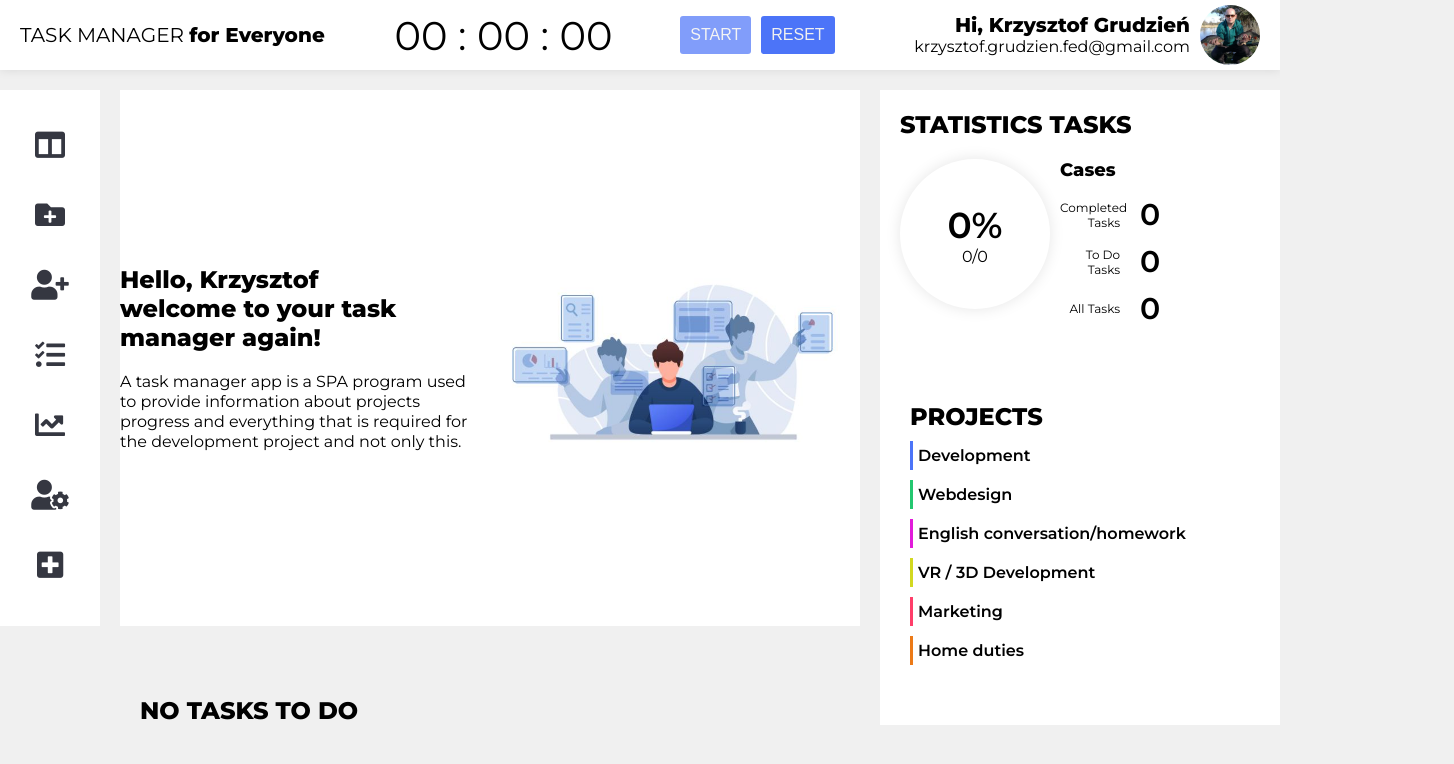
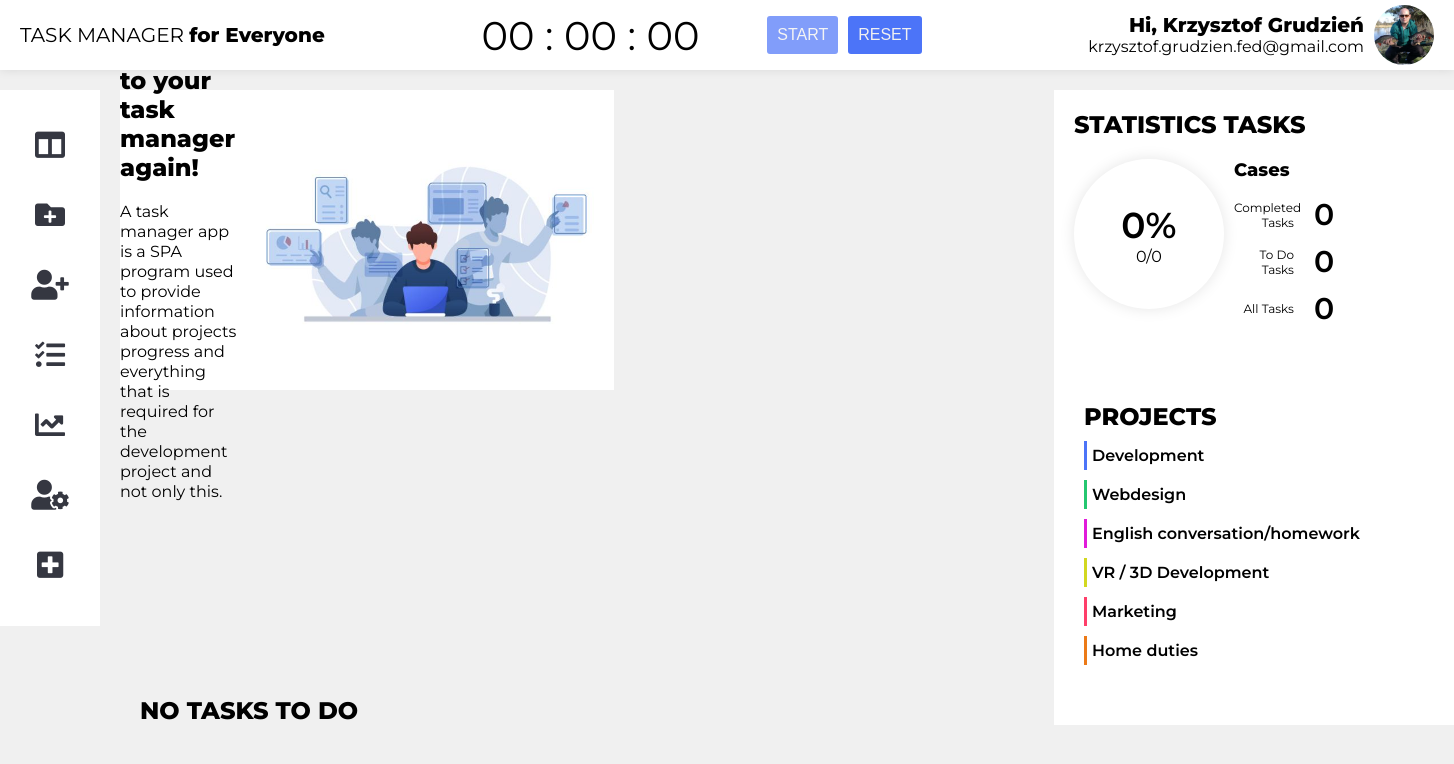
Before and after one commit to KrzysztofGrudzien/React-To-Do-App, a React (Create React App) app: page /tasks in a window 1280 px wide. Shown: the top 764 px of the page, 1454 px wide, since content can reach past the window. Built offline with nearby package versions, Linux system fonts and the light colour scheme.

Commit message:
change height and remove grid-area name

```diff
--- a/src/components/WelcomeBox/WelcomeBox.scss
+++ b/src/components/WelcomeBox/WelcomeBox.scss
@@ -5,8 +5,8 @@
   background-color: $color-white;
   display: flex;
   justify-content: space-around;
-  grid-area: aside;
   position: relative;
+  height: 300px;
   z-index: 1;
 
   .welcome-box {
```
